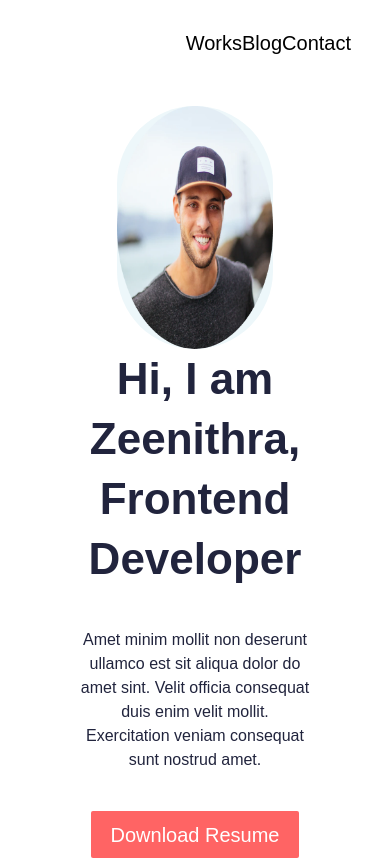
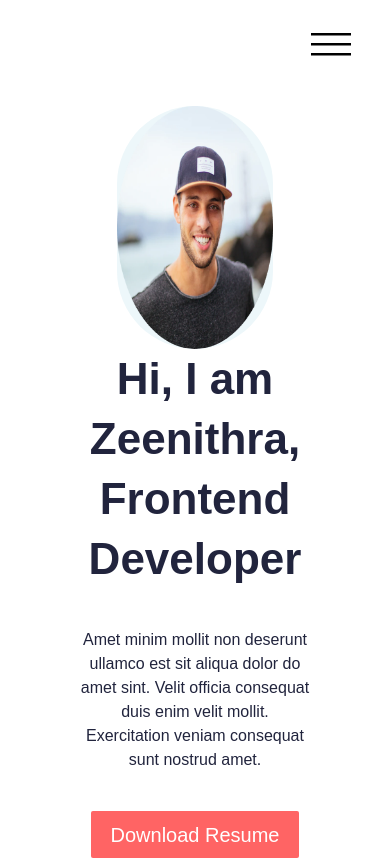
Before and after one commit to Shola20111/portfolio, a Next.js app: page / in a window 390 px wide. Shown: the top 860 px of the page. Built offline with nearby package versions, Linux system fonts and the light colour scheme.

Commit message:
implementation of mobile view

```diff
--- a/src/app/layout.js
+++ b/src/app/layout.js
@@ -14,7 +14,7 @@ const geistMono = Geist_Mono({
 });
 
 export const metadata = {
-  title: "Create Next App",
+  title: "Portfolio",
   description: "Generated by create next app",
 };
 
--- a/src/components/HeaderComponent.jsx
+++ b/src/components/HeaderComponent.jsx
@@ -1,16 +1,21 @@
+'use client'
 import Link from 'next/link'
-import React from 'react'
-
+import React, { useState } from 'react'
+import { VscClose, VscMenu } from "react-icons/vsc";
 
 const HeaderCoponent = () => {
+    const [isOpen, setIsOpen] = useState(false)
+    const toggleIsOpen = () => {
+        setIsOpen(!isOpen)
+    }
   return (
-    <header className='mx-[10%] flex flex-row items-center justify-end h-[86px]' >
+    <header className='mx-[10%] flex flex-row items-center justify-end h-[86px] relative' >
         <div className='w-full flex sm:hidden items-center justify-endpx-2.5 relative'>
             <button type='button'>
 
             </button>
         </div>
-        <nav className='w-[236px] flex flex-row items-center justify-between'>
+        <nav className='w-[236px] hidden md:flex flex-row items-center justify-between'>
             <Link className='text-[#000000] text-xl font-medium cursor-pointer' href='/works'>
                 Works
             </Link>
@@ -20,8 +25,27 @@ const HeaderCoponent = () => {
             <Link className='text-[#000000] text-xl font-medium cursor-pointer' href='/contact'>
                 Contact
             </Link>
+        </nav>
 
-        </nav>
+            <button onClick={toggleIsOpen}  className=' md:hidden'>
+              {isOpen?<VscClose className='w-10 h-10'/>:<VscMenu className='w-10 h-10' />}
+            </button>
+            {
+            isOpen?
+             <div>
+            <nav className='absolute top-25 left-0 flex flex-col  gap-10 bg-white w-full h-screen '>
+                <Link className='text-[#000000] text-3xl font-medium cursor-pointer' href='/works'>
+                    Works
+                </Link>
+                <Link className='text-[#000000] text-3xl font-medium cursor-pointer' href='/blog'>
+                    Blog
+                </Link>
+                <Link className='text-[#000000] text-3xl font-medium cursor-pointer' href='/contact'>
+                    Contact
+                </Link>
+            </nav>
+        </div>: ''
+            }
     </header>
   )
 }
```
